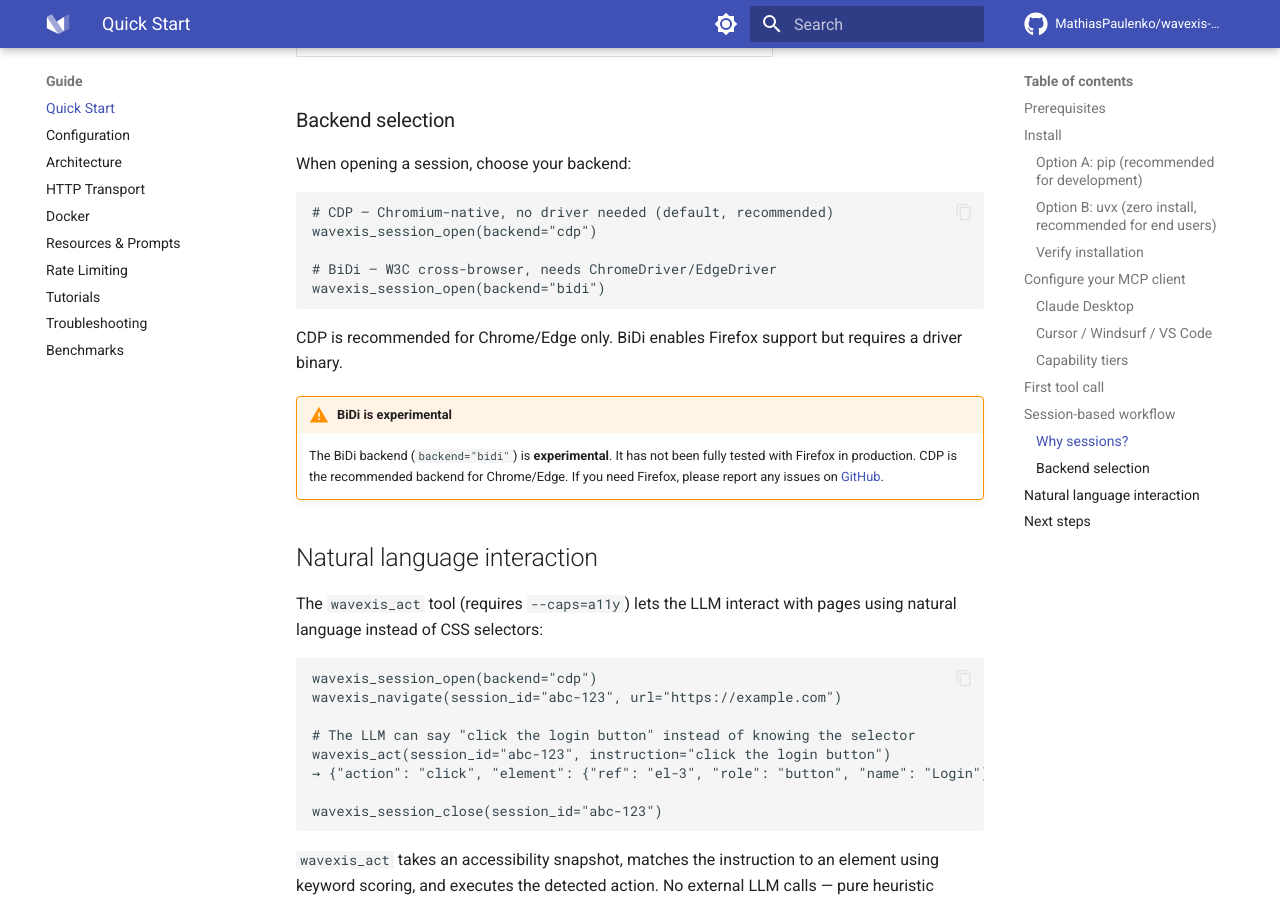
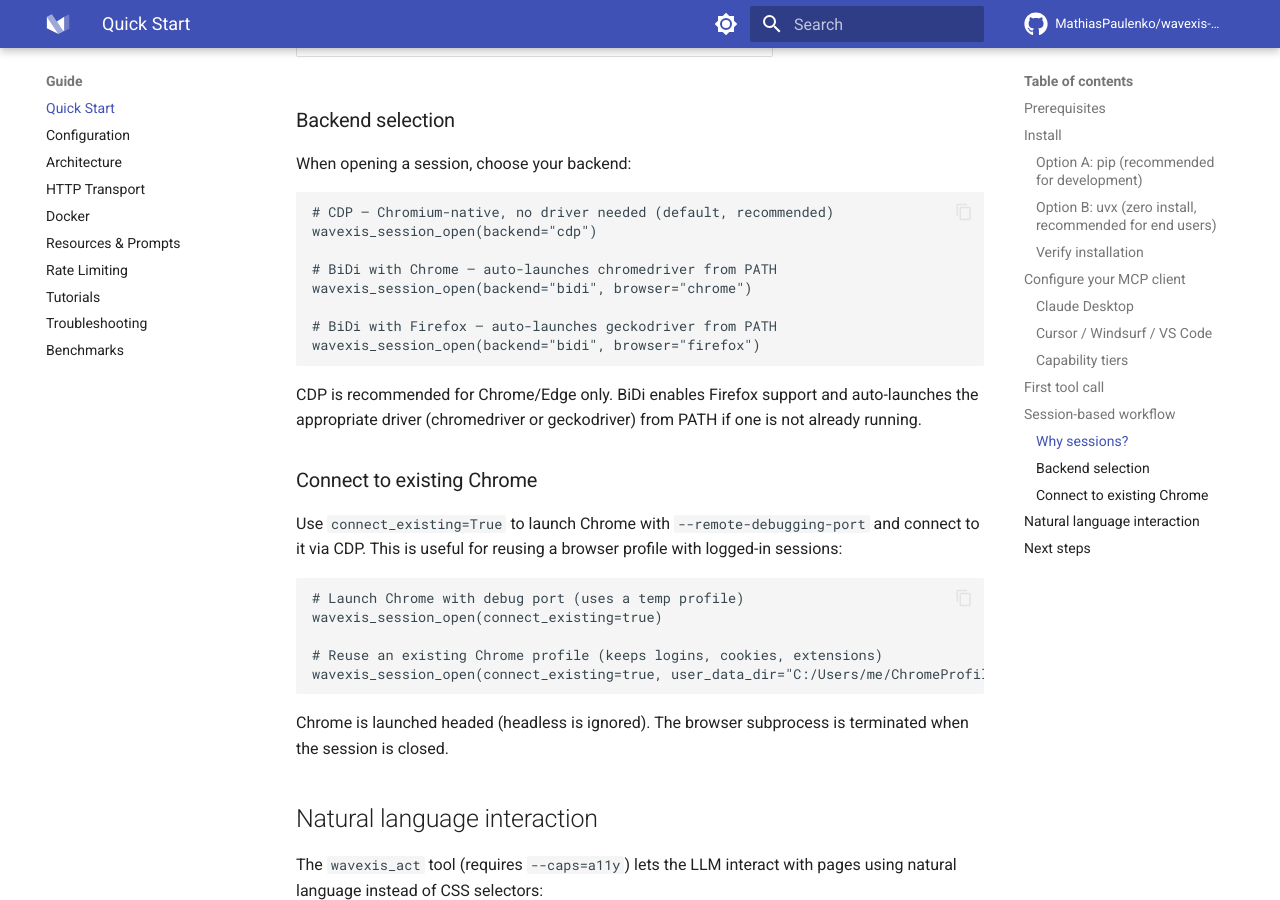
Before and after one commit to MathiasPaulenko/wavexis-mcp, an MkDocs documentation site: the page built from docs/quickstart.md, in a window 1280 px wide and 900 px high, scrolled down 4142 px. Built offline with MkDocs 1.6.1 and Material for MkDocs 9.7.7, drawn with Linux system fonts in a browser that asks for light colours; comment, search, counter and statistics services are not loaded; some of the changed text lies outside the part shown.

Commit message:
docs: update for Firefox BiDi support and connect_existing feature
Remove experimental warning from BiDi backend docs. Add Firefox examples (browser='firefox' with geckodriver auto-launch), connect_existing flag documentation, and update README comparison table, quickstart, configuration, architecture, troubleshooting, and index pages.

````diff
--- a/docs/quickstart.md
+++ b/docs/quickstart.md
@@ -25,7 +25,7 @@ With CDP backend (Chromium-native, no driver needed):
 pip install "wavexis-mcp[cdp]"
 ```
 
-With BiDi backend (W3C cross-browser, needs ChromeDriver/EdgeDriver):
+With BiDi backend (W3C cross-browser, supports Firefox + Chrome):
 
 ```bash
 pip install "wavexis-mcp[bidi]"
@@ -176,17 +176,28 @@ When opening a session, choose your backend:
 # CDP — Chromium-native, no driver needed (default, recommended)
 wavexis_session_open(backend="cdp")
 
-# BiDi — W3C cross-browser, needs ChromeDriver/EdgeDriver
-wavexis_session_open(backend="bidi")
+# BiDi with Chrome — auto-launches chromedriver from PATH
+wavexis_session_open(backend="bidi", browser="chrome")
+
+# BiDi with Firefox — auto-launches geckodriver from PATH
+wavexis_session_open(backend="bidi", browser="firefox")
 ```
 
-CDP is recommended for Chrome/Edge only. BiDi enables Firefox support but requires a driver binary.
+CDP is recommended for Chrome/Edge only. BiDi enables Firefox support and auto-launches the appropriate driver (chromedriver or geckodriver) from PATH if one is not already running.
 
-!!! warning "BiDi is experimental"
-    The BiDi backend (`backend="bidi"`) is **experimental**. It has not been
-    fully tested with Firefox in production. CDP is the recommended backend
-    for Chrome/Edge. If you need Firefox, please report any issues on
-    [GitHub](https://github.com/MathiasPaulenko/wavexis-mcp/issues).
+### Connect to existing Chrome
+
+Use `connect_existing=True` to launch Chrome with `--remote-debugging-port` and connect to it via CDP. This is useful for reusing a browser profile with logged-in sessions:
+
+```text
+# Launch Chrome with debug port (uses a temp profile)
+wavexis_session_open(connect_existing=true)
+
+# Reuse an existing Chrome profile (keeps logins, cookies, extensions)
+wavexis_session_open(connect_existing=true, user_data_dir="C:/Users/me/ChromeProfile")
+```
+
+Chrome is launched headed (headless is ignored). The browser subprocess is terminated when the session is closed.
 
 ## Natural language interaction
 
````
Also changed, not shown: CHANGELOG.md (+12 -0 lines), README.md (+25 -3 lines), docs/architecture.md (+2 -2 lines), docs/configuration.md (+28 -6 lines), docs/index.md (+2 -2 lines), docs/troubleshooting.md (+11 -4 lines).
